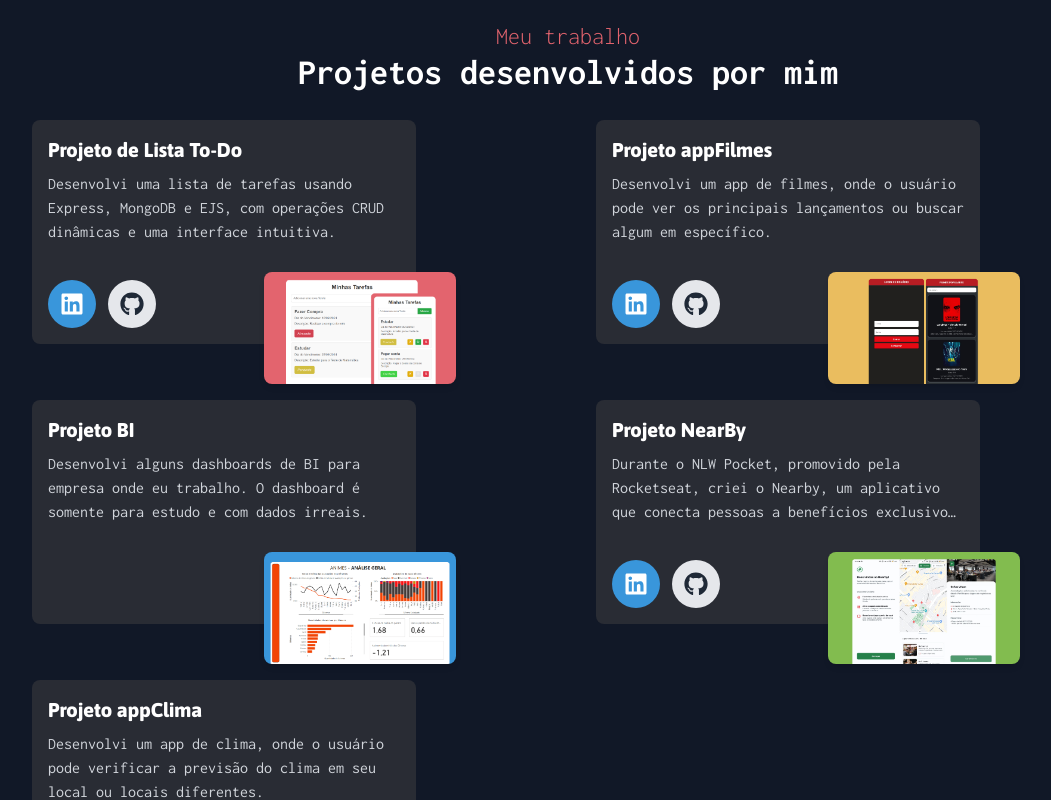
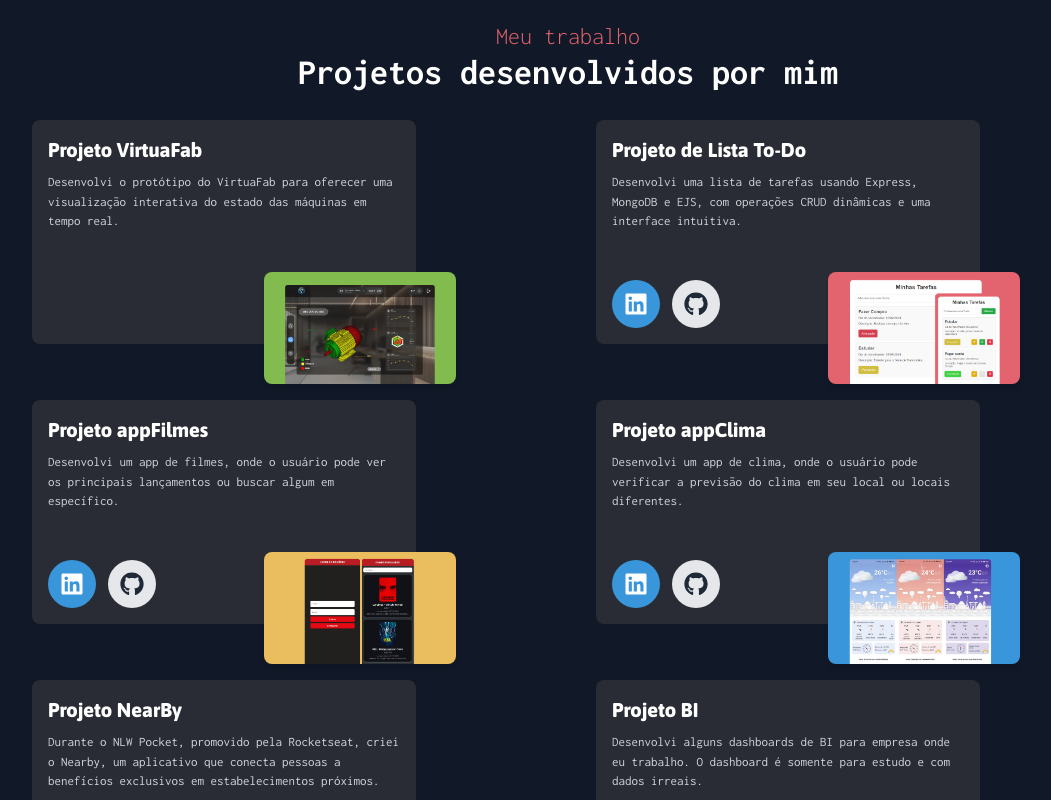
Before and after one commit to RenanOliveiraSilva/portifolio, a React (Vite) app in the folder my-portifolio/: page / in a window 1280 px wide. Shown: the part 800-1600 px from the top of the page, without its empty margins (72-1123 px from the left). Built offline with nearby package versions, Linux system fonts and the light colour scheme; no server answers.

Commit message:
Adicionando o Projeto VirtuaFab

```diff
--- a/my-portifolio/src/App.tsx
+++ b/my-portifolio/src/App.tsx
@@ -4,6 +4,7 @@ import About from './screens/About.tsx';
 import Contact from './screens/Contact.tsx';
 import Footer from './screens/Footer.tsx';
 import { Analytics } from "@vercel/analytics/react"
+// import Award from './screens/Award.tsx';
 
 function App() {
   return (
@@ -24,9 +25,14 @@ function App() {
         <About />
       </section>
 
+      {/* <section id='award'>
+        <Award />
+      </section> */}
+
       <section id='about'>
         <Contact />
       </section>
+
 
       <section id='footer'>
         <Footer />
--- a/my-portifolio/src/components/Card.tsx
+++ b/my-portifolio/src/components/Card.tsx
@@ -19,7 +19,7 @@ export default function Card({ title, description, image, linkGithub, linkLinked
 
       <div>
         <h2 className="mb-2 text-lg md:text-xl font-extrabold font-asap text-white">{title}</h2>
-        <p className="text-gray-300 font-inconsolata text-sm md:text-base line-clamp-3">
+        <p className="text-gray-300 font-inconsolata text-[13px] line-clamp-3">
           {description}
         </p>
       </div>
--- a/my-portifolio/src/screens/Works.tsx
+++ b/my-portifolio/src/screens/Works.tsx
@@ -9,6 +9,14 @@ const Works = () => {
       </div>
 
       <div className="cards px-4 py-1 md:px-20 h-fit mt-5 grid grid-cols-1 md:grid-cols-2 lg:grid-cols-2 xl:grid-cols-2 2xl:grid-cols-3 gap-14 justify-center items-center mb-6 md:mb-0">
+      <Card
+          title="Projeto VirtuaFab"
+          description="Desenvolvi o protótipo do VirtuaFab para oferecer uma visualização interativa do estado das máquinas em tempo real. "
+          image="/virtuaFab.png"
+          linkGithub="https://github.com/RenanOliveiraSilva/WeatherApp"
+          linkLinkedIn="https://www.linkedin.com/posts/renan-de-oliveira-silva-416721289_reactnative-openweathermap-desenvolvimentomobile-activity-7255204520043929600-1ZqS?utm_source=share&utm_medium=member_desktop"
+          showLinks={false}
+        />
         <Card
           title="Projeto de Lista To-Do"
           description="Desenvolvi uma lista de tarefas usando Express, MongoDB e EJS, com operações CRUD dinâmicas e uma interface intuitiva."
@@ -26,12 +34,12 @@ const Works = () => {
           showLinks={true}
         />
         <Card
-          title="Projeto BI"
-          description="Desenvolvi alguns dashboards de BI para empresa onde eu trabalho. O dashboard é somente para estudo e com dados irreais."
-          image="/b.png"
-          linkGithub="https://github.com/RenanOliveiraSilva/List-ToDo.git"
-          linkLinkedIn="https://www.linkedin.com/posts/renan-de-oliveira-silva-416721289_explorando-express-e-mongodb-desenvolvendo-activity-7236534128349769728-N1az?utm_source=share&utm_medium=member_desktop"
-          showLinks={false}
+          title="Projeto appClima"
+          description="Desenvolvi um app de clima, onde o usuário pode verificar a previsão do clima em seu local ou locais diferentes."
+          image="/appClima.png"
+          linkGithub="https://github.com/RenanOliveiraSilva/WeatherApp"
+          linkLinkedIn="https://www.linkedin.com/posts/renan-de-oliveira-silva-416721289_reactnative-openweathermap-desenvolvimentomobile-activity-7255204520043929600-1ZqS?utm_source=share&utm_medium=member_desktop"
+          showLinks={true}
         />
         <Card
           title="Projeto NearBy"
@@ -42,13 +50,15 @@ const Works = () => {
           showLinks={true}
         />
         <Card
-          title="Projeto appClima"
-          description="Desenvolvi um app de clima, onde o usuário pode verificar a previsão do clima em seu local ou locais diferentes."
-          image="/appClima.png"
-          linkGithub="https://github.com/RenanOliveiraSilva/WeatherApp"
-          linkLinkedIn="https://www.linkedin.com/posts/renan-de-oliveira-silva-416721289_reactnative-openweathermap-desenvolvimentomobile-activity-7255204520043929600-1ZqS?utm_source=share&utm_medium=member_desktop"
-          showLinks={true}
+          title="Projeto BI"
+          description="Desenvolvi alguns dashboards de BI para empresa onde eu trabalho. O dashboard é somente para estudo e com dados irreais."
+          image="/b.png"
+          linkGithub="https://github.com/RenanOliveiraSilva/List-ToDo.git"
+          linkLinkedIn="https://www.linkedin.com/posts/renan-de-oliveira-silva-416721289_explorando-express-e-mongodb-desenvolvendo-activity-7236534128349769728-N1az?utm_source=share&utm_medium=member_desktop"
+          showLinks={false}
         />
+
+
 
       </div>
 
```
Also changed, not shown: my-portifolio/src/screens/Award.tsx (added, +31 -0 lines), my-portifolio/public/virtuaFab.png (added).
